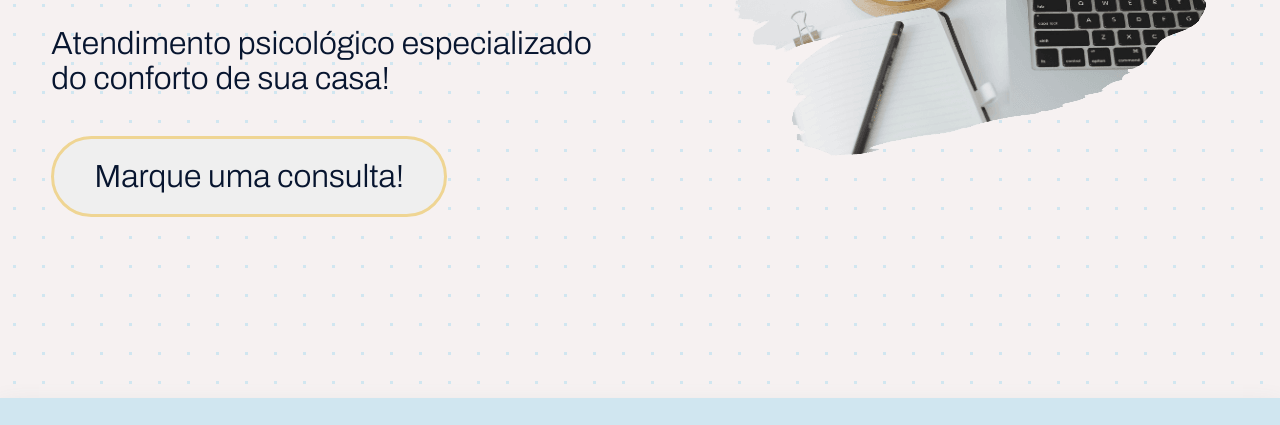
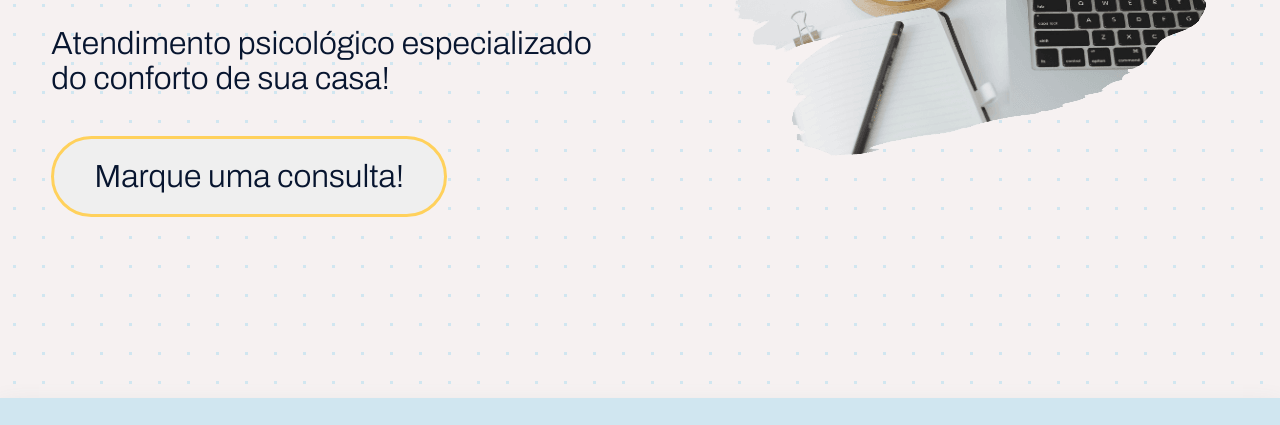
Before and after one commit to YohansN/landing-page-matheus-leite, a plain HTML site: page index.html in a window 1280 px wide. Shown: the part 444-869 px from the top of the page. Drawn offline with nearby package versions, Linux system fonts and the light colour scheme; a web font is replaced by a local one.

Commit message:
Adjustment: changed action color

```diff
--- a/css/style.css
+++ b/css/style.css
@@ -10,7 +10,7 @@ font-family: 'Kanit', sans-serif; -- TOPICOS (Bold) tam 32
 :root {
     --cor-primaria: #F6F1F1;
     --cor-secundaria: #D0E6F0;
-    --cor-action: #EFD593;
+    --cor-action: #FFD15C;
     --cor-texto: #07152f;
 
     --texto-corrido: 'Archivo', sans-serif;
```
